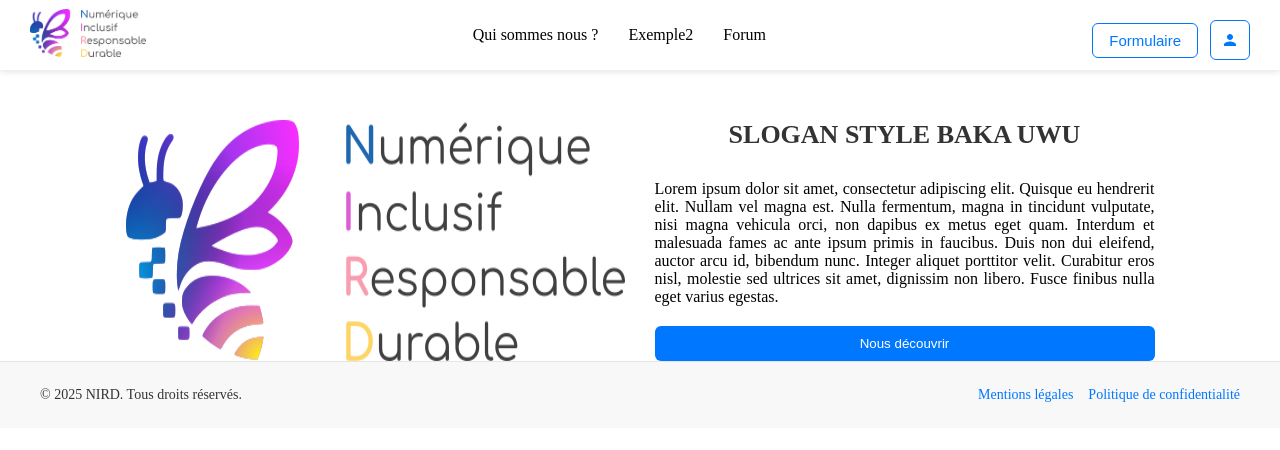
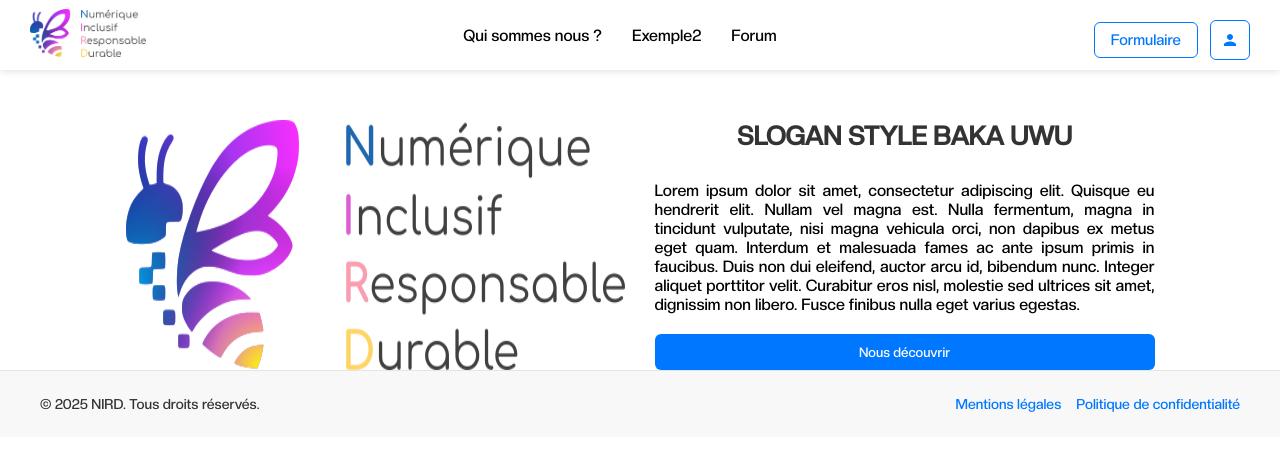
Before and after one commit to Bastien-Cousin/Nuit-de-l-info-2025, a React (Vite) app in the folder Nuit-info2025/: page / in a window 1280 px wide. Shown: the top 450 px of the page. Built offline with nearby package versions, Linux system fonts and the light colour scheme; no server answers.

Commit message:
ajout police site globale

```diff
--- a/Nuit-info2025/src/index.css
+++ b/Nuit-info2025/src/index.css
@@ -1,4 +1,9 @@
+@font-face {
+    font-family: 'PolicePrincipaleSite';
+    src: url('../src/assets/fonts/CreatoDisplay-Medium.otf') format('truetype');
+}
 * {
+    font-family: 'PolicePrincipaleSite', sans-serif;
     box-sizing: border-box;
     margin: 0;
     padding: 0;
```
Also changed, not shown: Nuit-info2025/src/assets/fonts/CreatoDisplay-Medium.otf (added), 1 other file (tests, documents, lock files or other folders).
